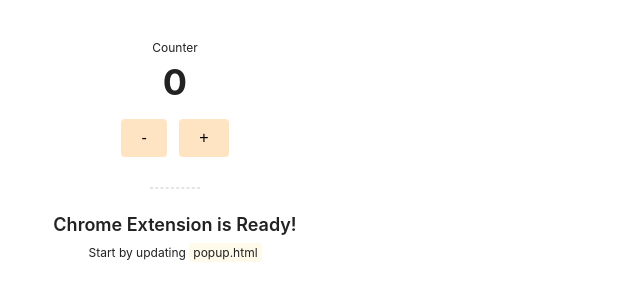
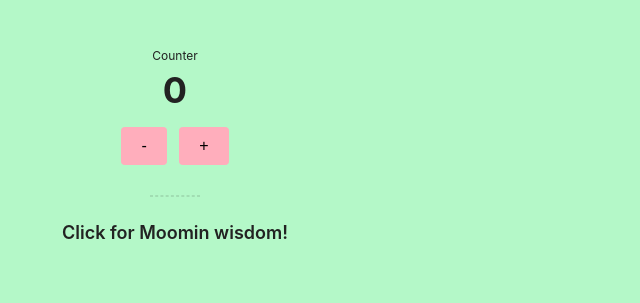
Before and after one commit to chocolateofpain/moomin-click, a website built with webpack: page public/popup.html in a window 1280 px wide. Shown: the whole page, without its empty margins (0-640 px from the left). Built offline with nearby package versions, Linux system fonts and the light colour scheme; some packages are replaced by stand-ins of ours; no server answers; files whose address does not match are found by name.

Commit message:
fix: change copy

```diff
--- a/public/popup.html
+++ b/public/popup.html
@@ -16,8 +16,7 @@
 
       <hr class="divider" />
 
-      <p class="title">Chrome Extension is Ready!</p>
-      <p class="subtitle">Start by updating <code>popup.html</code></p>
+      <p class="title">Click for Moomin wisdom!</p>
     </div>
 
     <script src="popup.js"></script>
--- a/src/popup.css
+++ b/src/popup.css
@@ -17,6 +17,8 @@
 body {
   width: 350px;
   height: 300px;
+  background-color: #B4F8C8;
+  border-radius: 40px;
 }
 
 .app {
@@ -67,7 +69,7 @@
   padding: 10px 20px;
   margin-right: 4px;
   margin-left: 4px;
-  background-color: bisque;
+  background-color: #FFAEBC;
   font-size: 16px;
   cursor: pointer;
   border-radius: 4px;
```
Also changed, not shown: public/manifest.json.
